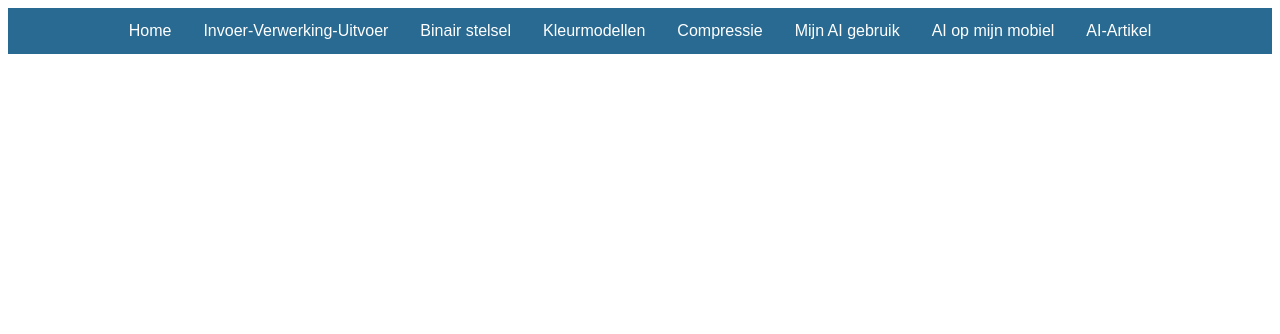
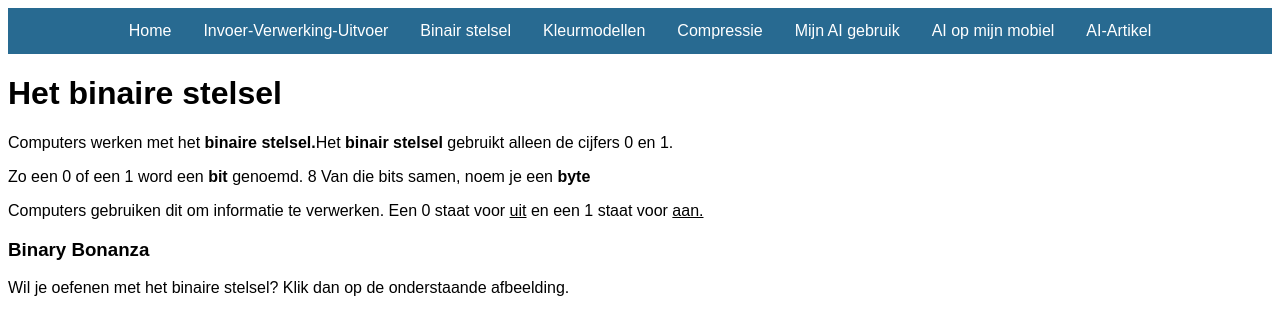
Before and after one commit to ChrisSiera/chrissiera.github.io, a plain HTML site: page binairstelsel.html in a window 1280 px wide. Drawn offline with Linux system fonts and the light colour scheme.

Commit message:
commit changes

```diff
--- a/binairstelsel.html
+++ b/binairstelsel.html
@@ -20,7 +20,17 @@
 
     </ul>
 
- <p></p>
+ <h1>Het binaire stelsel</h1>
+<p>Computers werken met het <strong>binaire stelsel.</strong>Het <strong>binair stelsel</strong> gebruikt alleen de cijfers 0 en 1.</p>
+<p>Zo een 0 of een 1 word een <strong>bit</strong> genoemd. 8 Van die bits samen, noem je een <strong>byte</strong> </p>
+ <p>Computers gebruiken dit om informatie te verwerken. Een 0 staat voor <u>uit</u> en een 1 staat voor <u>aan.</u></p>
+
+ <h3>Binary Bonanza</h3>
+<p> Wil je oefenen met het binaire stelsel?
+    Klik dan op de onderstaande afbeelding.
+</p>
+
+
 
 </body>
 </html>
```
Also changed, not shown: Invoer-Verwerking-Uitvoer.html (+3 -3 lines), index.html (+2 -2 lines).
